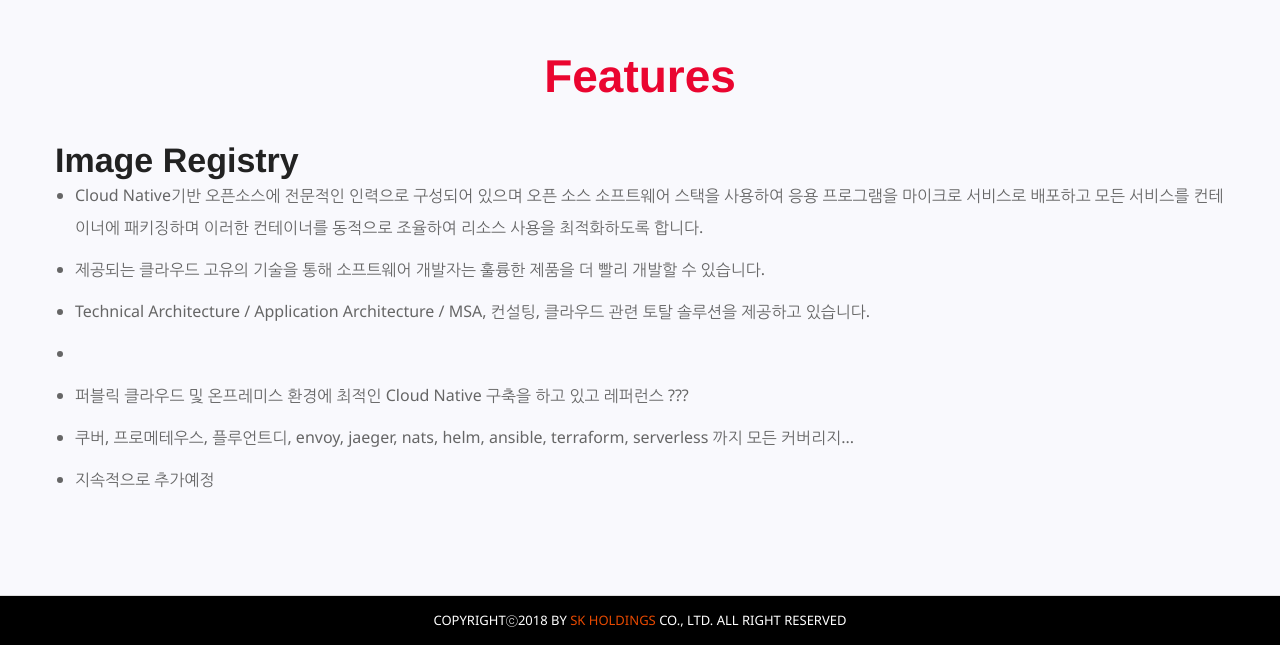
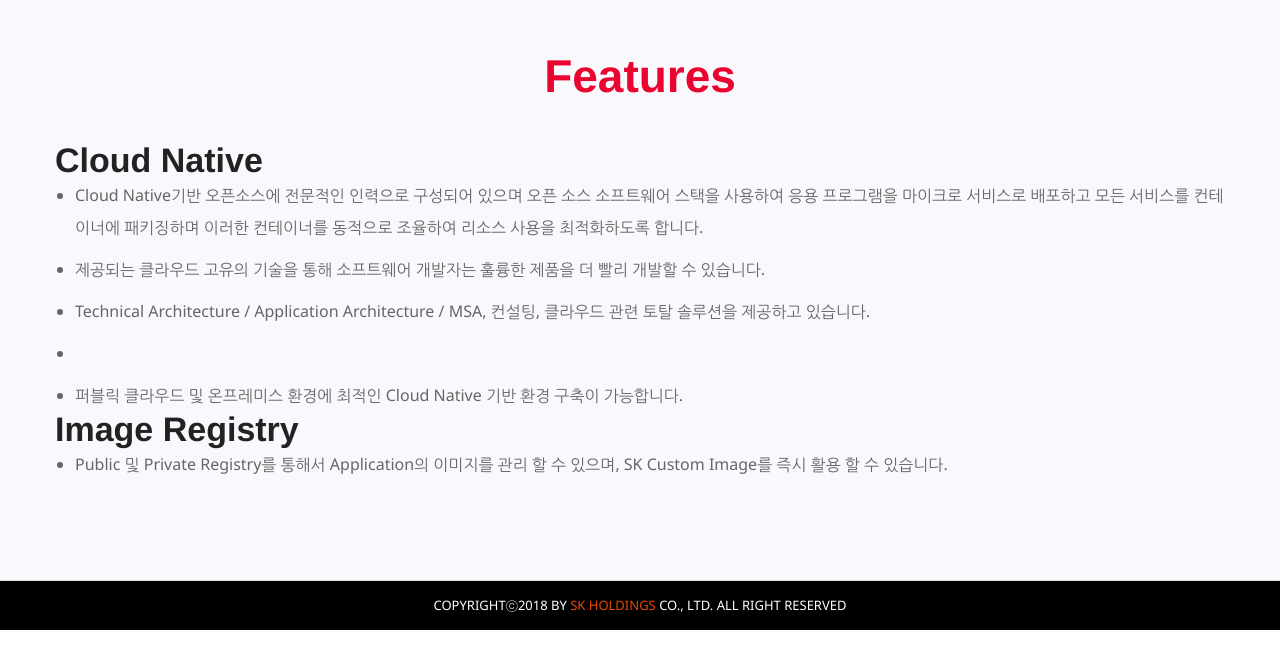
Before and after one commit to Najeongho/skcloud.io, a plain HTML site: page index.html in a window 1280 px wide. Shown: the part 1682-2327 px from the top of the page. Drawn offline with Linux system fonts and the light colour scheme; files whose address does not match are found by name; a web font is replaced by a local one.

Commit message:
index changed

```diff
--- a/index.html
+++ b/index.html
@@ -81,17 +81,18 @@
           <div class="row">
             <div class="col-md-12">
                 <h2 class="title text-center"><span>Features</span></h2>
-                <h2>Image Registry</h2>
+                <h2>Cloud Native</h2>
                 <ul class="element-list">
                   <li>Cloud Native기반 오픈소스에 전문적인 인력으로 구성되어 있으며 오픈 소스 소프트웨어 스택을 사용하여 응용 프로그램을 마이크로 서비스로 배포하고 모든 서비스를 컨테이너에 패키징하며
                   이러한 컨테이너를 동적으로 조율하여 리소스 사용을 최적화하도록 합니다.</li>
                   <li>제공되는 클라우드 고유의 기술을 통해 소프트웨어 개발자는 훌륭한 제품을 더 빨리 개발할 수 있습니다.</li>
                   <li>Technical Architecture / Application Architecture / MSA, 컨설팅, 클라우드 관련 토탈 솔루션을 제공하고 있습니다.</li>
                   <li></li>
-                  <li>퍼블릭 클라우드 및 온프레미스 환경에 최적인 Cloud Native 구축을 하고 있고 레퍼런스 ???</li>
-                  <li>쿠버, 프로메테우스, 플루언트디, envoy, jaeger, nats, helm, ansible, terraform, serverless 까지 모든 커버리지...</li>
-                  <li>지속적으로 추가예정 </li>
+                  <li>퍼블릭 클라우드 및 온프레미스 환경에 최적인 Cloud Native 기반 환경 구축이 가능합니다.</li>
                 </ul>
+                <h2>Image Registry</h2>
+                <ul class="element-list">
+                  <li>Public 및 Private Registry를 통해서 Application의 이미지를 관리 할 수 있으며, SK Custom Image를 즉시 활용 할 수 있습니다.</li>
             </div>
           </div>
         </div>
```
